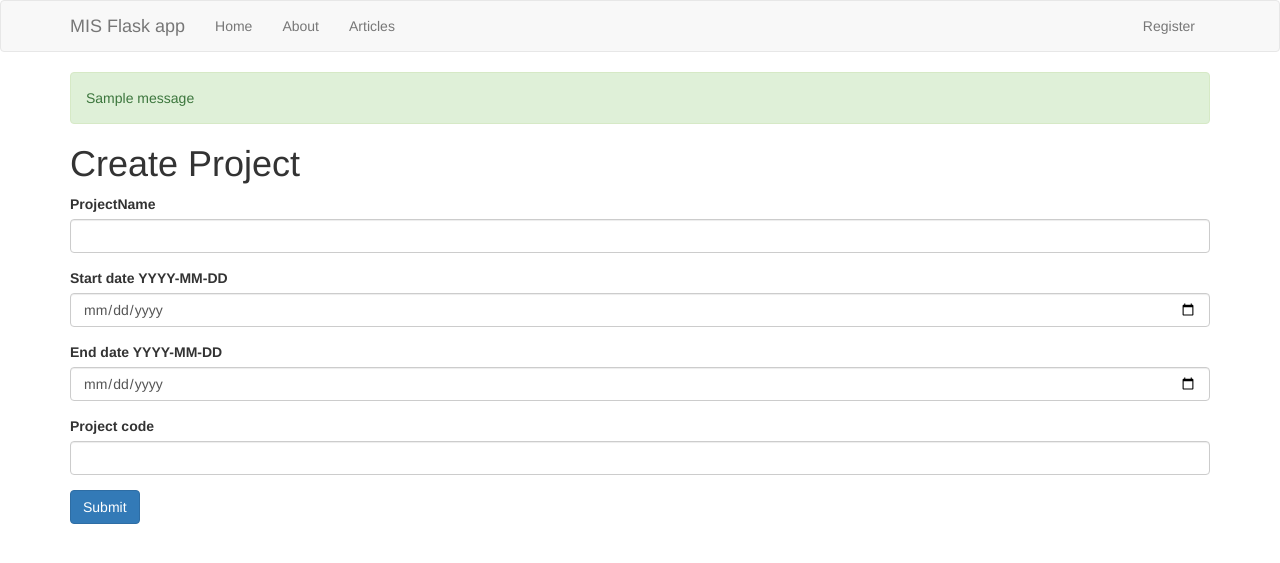
After one commit to Autio/mis, a Flask app: page /project in a window 1280 px wide. The commit adds this page. Shown: the top 563 px of the page. Run offline with Flask 2, Linux system fonts and the light colour scheme; one stand-in notice (Sample message) is shown; some libraries are stand-ins or nearby versions.

Commit message:
Registration form saves in database. Project form created

```diff
--- a/app.py
+++ b/app.py
@@ -1,10 +1,20 @@
 from flask import Flask, render_template, flash, redirect, url_for, session, request, logging
 from data import Articles
 from flask_mysqldb import MySQL
-from wtforms import Form, StringField, TextAreaField, PasswordField, validators
+from wtforms import Form, StringField, DateField, TextAreaField, PasswordField, validators
 from passlib.hash import sha256_crypt
 
 app = Flask(__name__)
+
+# Config MySQL
+app.config['MYSQL_HOST'] = 'localhost'
+app.config['MYSQL_USER'] = 'root'
+app.config['MYSQL_PASSWORD']='1555'
+app.config['MYSQL_DB']='misflaskapp'
+app.config['MYSQL_CURSORCLASS']='DictCursor'
+#init MYSQL
+mysql = MySQL(app)
+
 Articles = Articles()
 
 @app.route('/')
@@ -33,13 +43,66 @@ class RegisterForm(Form):
     ])
     confirm = PasswordField('Confirm Password')
 
+class ProjectForm(Form):
+    projectName = StringField(u'ProjectName', validators=[validators.Length(min=5, max=140)])
+    projectStartDate = DateField(u'Start date YYYY-MM-DD', validators=[validators.InputRequired()])
+    projectEndDate = DateField(u'End date YYYY-MM-DD', validators=[validators.InputRequired()])
+    projectCode = StringField(u'Project code', validators=[validators.Length(min=3, max=5)])
+
 @app.route('/register', methods=['GET', 'POST'])
 def register():
     form = RegisterForm(request.form)
     if request.method == 'POST' and form.validate():
-        return render_template('register.html', form=form)
+
         # What the user does in the form
+        name = form.name.data
+        email = form.email.data
+        username = form.username.data
+        password = sha256_crypt.encrypt(str(form.password.data))
+
+        # Create cursor
+        cur = mysql.connection.cursor()
+
+        # Execute query
+        cur.execute("INSERT INTO users(name, email, username, password) VALUES(%s, %s, %s, %s)", (name, email, username, password))
+
+        # Commit to DB
+        mysql.connection.commit()
+        cur.close()
+
+        flash('You are now registered and can log in', 'success')
+
+        redirect(url_for('index'))
+
     return render_template('register.html', form=form)
 
+@app.route('/project', methods=['GET', 'POST'])
+def project():
+    form = ProjectForm(request.form)
+    if request.method == 'POST' and form.validate():
+
+        # What the user does in the form
+        projectName = form.projectName.data
+        projectStartDate = form.projectStartDate.data
+        projectEndDate = form.projectEndDate.data
+        projectCode = form.projectCode.data
+
+        # Create cursor
+        cur = mysql.connection.cursor()
+
+        # Execute query
+        cur.execute("INSERT INTO projects(projectName, projectStartDate, projectEndDate, projectCode) VALUES(%s, %s, %s, %s)", (projectName, projectStartDate, projectEndDate, projectCode))
+
+        # Commit to DB
+        mysql.connection.commit()
+        cur.close()
+
+        flash('Project information has been stored', 'success')
+
+        redirect(url_for('index'))
+
+    return render_template('project.html', form=form)
+
 if __name__ == '__main__':
+    app.secret_key='secret123'
     app.run(debug = True)
--- /dev/null
+++ b/templates/includes/_messages.html
@@ -0,0 +1,8 @@
+{% with messages = get_flashed_messages(with_categories=true) %}
+  {% if messages %}
+    {% for category, message in messages %}
+      <div class="alert alert-{{ category }}">{{ message }}</div>
+    {% endfor %}
+
+  {% endif %}
+{% endwith %}
--- a/templates/includes/_navbar.html
+++ b/templates/includes/_navbar.html
@@ -15,6 +15,9 @@
         <li><a href="/about">About</a></li>
         <li><a href="/articles">Articles</a></li>
       </ul>
+        <ul class="nav navbar-nav navbar-right">
+          <li><a href="/register">Register</a></li>
+        </ul>
     </div>
   </div>
 
--- a/templates/layout.html
+++ b/templates/layout.html
@@ -9,6 +9,8 @@
   </head>
   <body>
     {% include 'includes/_navbar.html' %}
+    <div class="container">
+      {% include 'includes/_messages.html' %}
     {% block body %}{% endblock %}
 
     <script src="https://maxcdn.bootstrapcdn.com/bootstrap/4.0.0-beta.3/js/bootstrap.min.js">
--- /dev/null
+++ b/templates/project.html
@@ -0,0 +1,21 @@
+{% extends 'layout.html' %}
+
+{% block body %}
+<h1>Create Project</h1>
+{% from "includes/_formhelpers.html" import render_field %}
+<form method="POST" action="">
+<div class="form-group">
+{{render_field(form.projectName, class_="form-control")}}
+</div>
+<div class="form-group">
+{{render_field(form.projectStartDate, class_="form-control")}}
+</div>
+<div class="form-group">
+{{render_field(form.projectEndDate, class_="form-control")}}
+</div>
+<div class="form-group">
+{{render_field(form.projectCode, class_="form-control")}}
+</div>
+<p><input type ="submit" class="btn btn-primary" value="Submit"></p>
+</form>
+{% endblock %}
--- a/templates/register.html
+++ b/templates/register.html
@@ -1,4 +1,4 @@
-{% extends 'layout.html' %}
+                                                                                                                                                                                                                                                                                                                                                                                                                                                                                                                                                                            {% extends 'layout.html' %}
 
 {% block body %}
 <h1>Register</h1>
```
